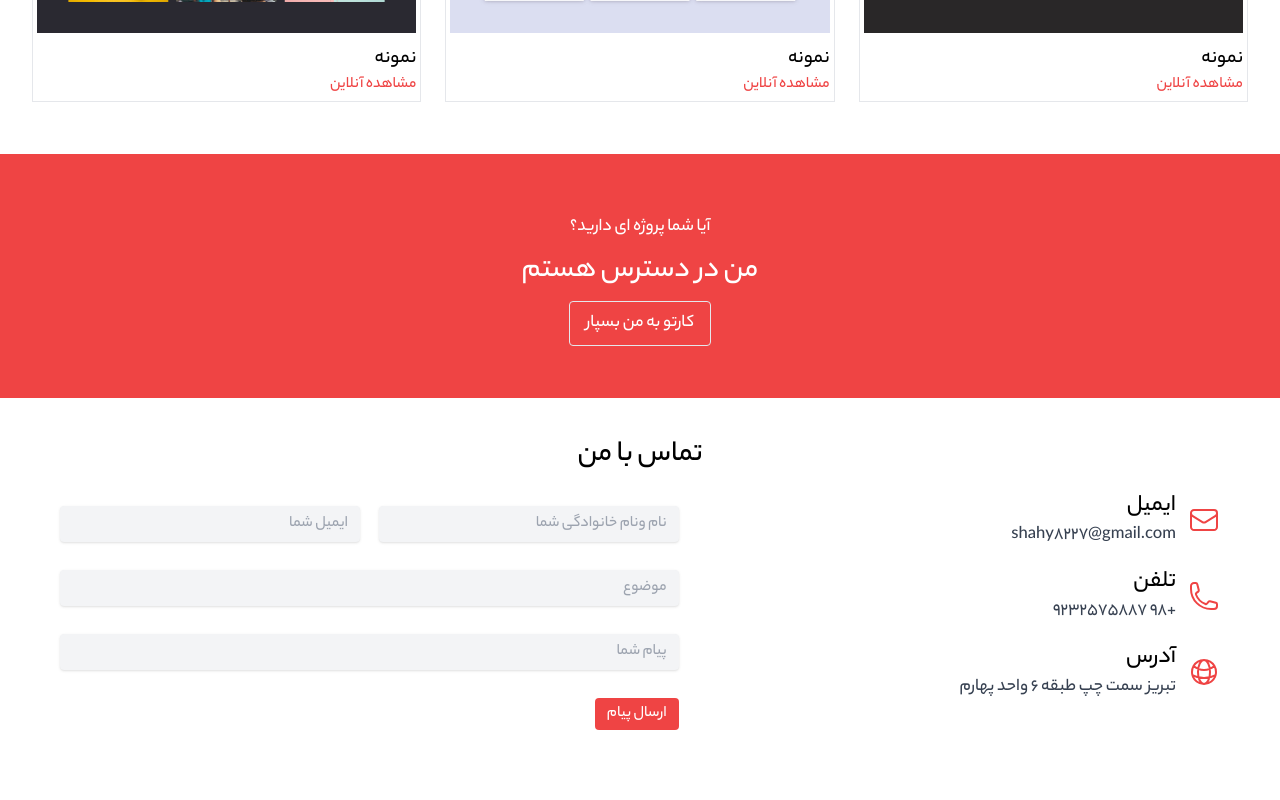
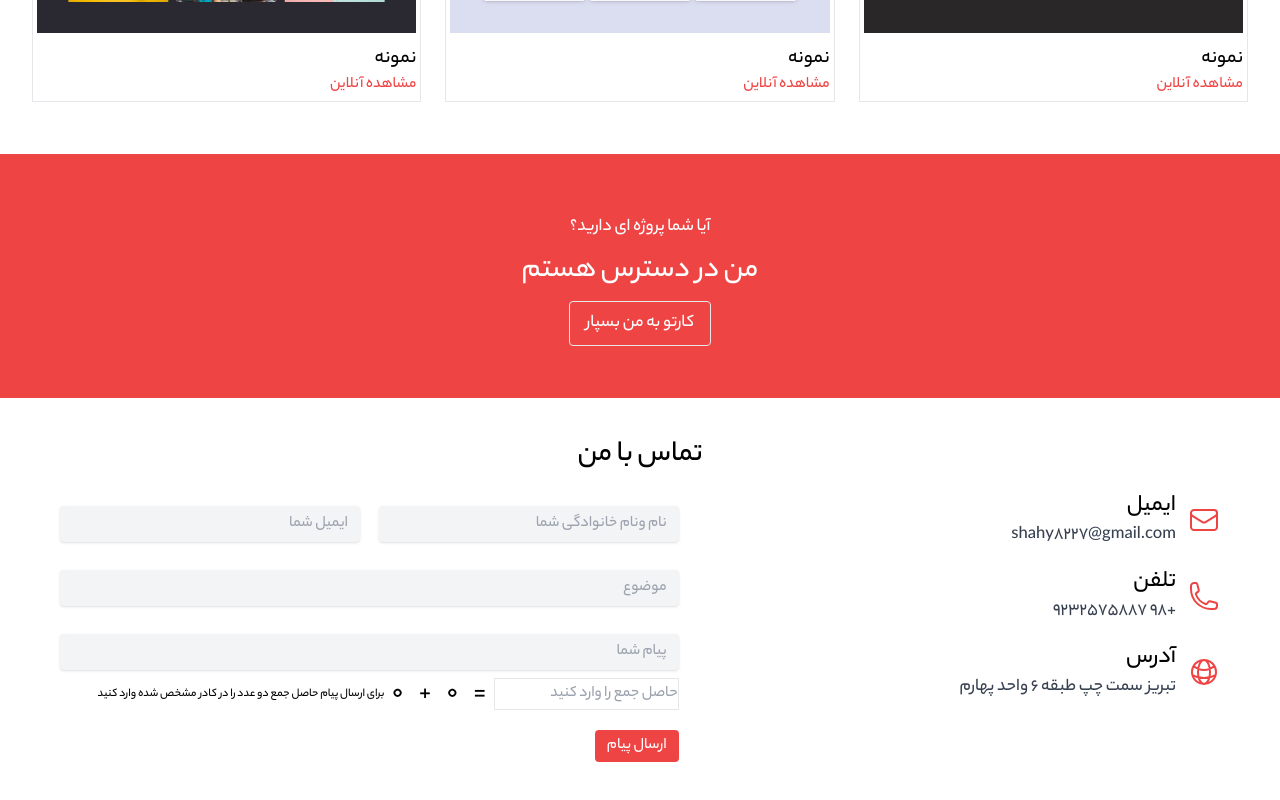
Before and after one commit to alishahi7645/alishahiwebsite, a React (Create React App) app: page / in a window 1280 px wide. Shown: the part 2117-2917 px from the top of the page. Before the commit the page ends 2887 px from the top, so only its background shows below. Built offline with nearby package versions, Linux system fonts and the light colour scheme.

Commit message:
create captcha for send message

```diff
--- a/src/Components/cantact/Contact.jsx
+++ b/src/Components/cantact/Contact.jsx
@@ -191,6 +191,14 @@ function Contact() {
                     />
                   </div>
                 </div>
+                <div className="captcha flex flex-row-reverse align-center justify-end">
+                    <p className="text-xs my-auto">برای ارسال پیام حاصل جمع دو عدد را در کادر مشخص شده وارد کنید</p>
+                    <span className="mx-2 text-2xl">0</span>
+                    <span className="mx-2 text-2xl">+</span>
+                    <span className="mx-2 text-2xl">0</span>
+                    <span className="mx-2 text-2xl">=</span>
+                    <input type="text" placeholder="حاصل جمع را وارد کنید" className="border "/>
+                </div>
                 <div className="form-item">
                   <button className="mt-5 bg-red-500 text-white py-1 px-3 rounded">
                     ارسال پیام
```
